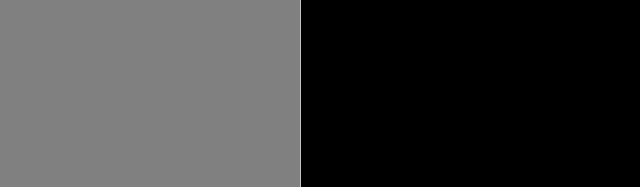
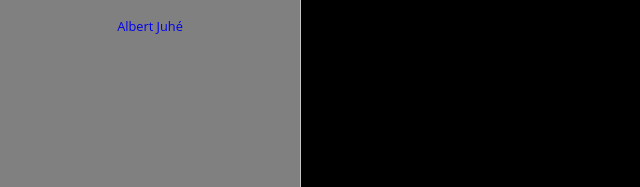
Before and after one commit to Aljullu/threejs-procedural-building-generator, a plain HTML site: page index.htm in a window 1280 px wide. Shown: the part 300-487 px from the top of the page, 0-640 px from the left. Drawn offline with nearby package versions, Linux system fonts and the light colour scheme.

Commit message:
Add credits

```diff
--- a/index.htm
+++ b/index.htm
@@ -86,6 +86,7 @@
 					<legend>Camera</legend>
 					<button id="reset-camera" class="bluebtn"><span class="label">Reset Camera Position</span></button>
 				</fieldset>
+				<a href="http://www.albertjuhe.com/" class="credits" target="_blank">Albert Juhé</a>
 			</div>
 			<div id="create-building-wrapper">
 				<button id="create-building" class="greenbtn"><span class="label">Rebuild</span></button>
--- a/style.css
+++ b/style.css
@@ -91,6 +91,13 @@ label:not(.radio) {
 }
 legend + label:not(.radio) {
 	border-top: 0;
+}
+.credits {
+	display: block;
+	font-size: .8rem;
+	margin: 20px auto;
+	text-align: center;
+	text-decoration: none;
 }
 #create-building-wrapper,
 #progress-wrapper,
```
